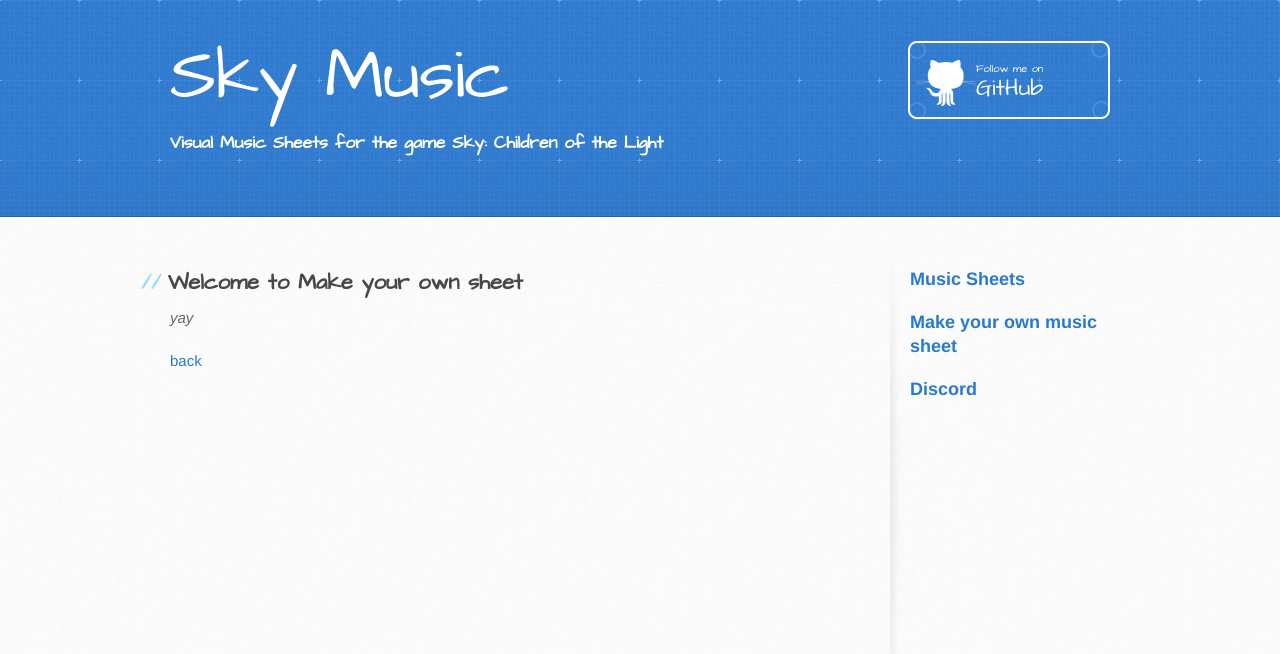
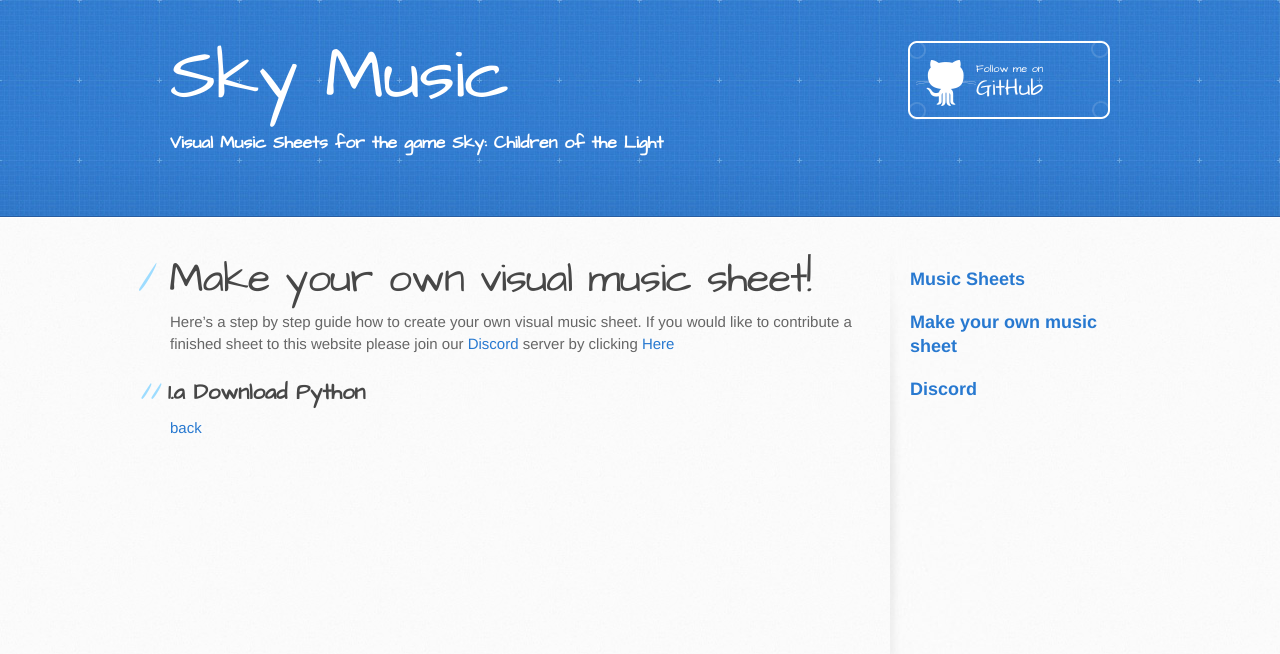
Before and after one commit to sky-music/sky-music.github.io, a Jekyll site: the page built from make-your-own-sheet.md, in a window 1280 px wide. Shown: the top 654 px of the page. Built offline with Jekyll 4.4.1, drawn with Linux system fonts in a browser that asks for light colours; our own code applies the rules of GitHub Pages for plain Markdown files.

Commit message:
Update make-your-own-sheet.md

```diff
--- a/make-your-own-sheet.md
+++ b/make-your-own-sheet.md
@@ -2,8 +2,10 @@
 layout: default
 ---
 
-## Welcome to Make your own sheet
+<h1>Make your own visual music sheet!</h1>
 
-_yay_
+Here's a step by step guide how to create your own visual music sheet. If you would like to contribute a finished sheet to this website please join our <a href="https://discord.gg/XHvs37T" target="_blank">Discord</a> server by clicking <a href="https://discord.gg/XHvs37T" target="_blank">Here</a>
+
+## 1.a Download Python
 
 [back](./)
```
